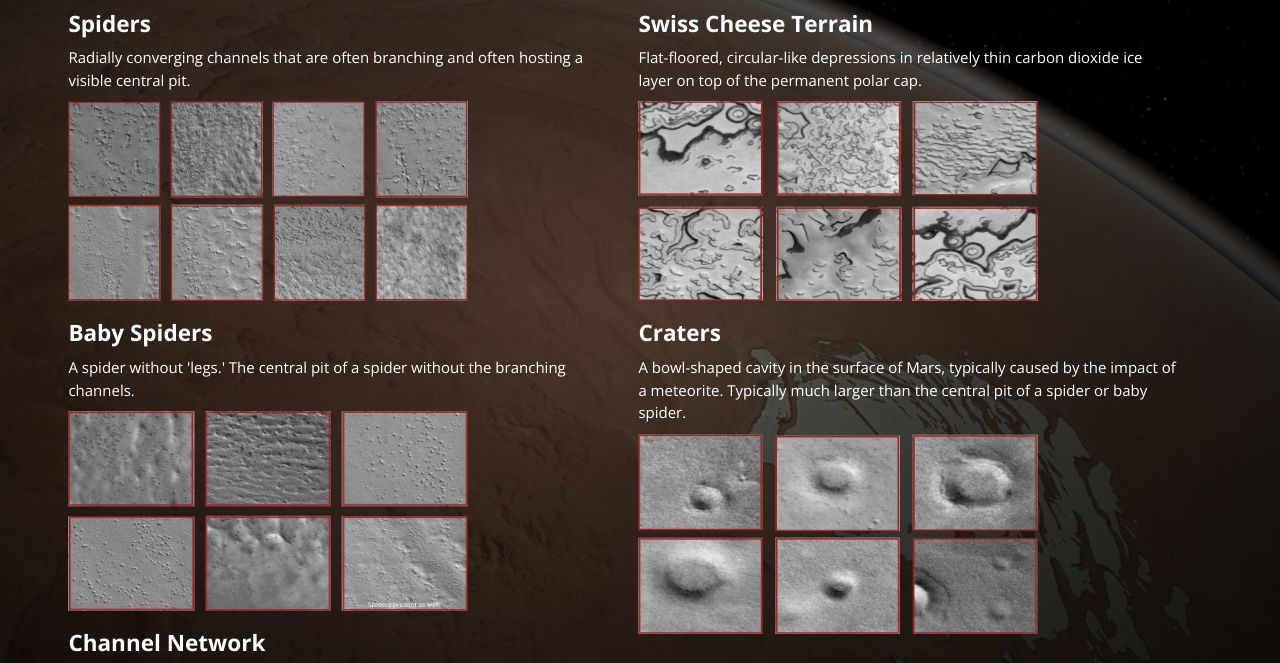
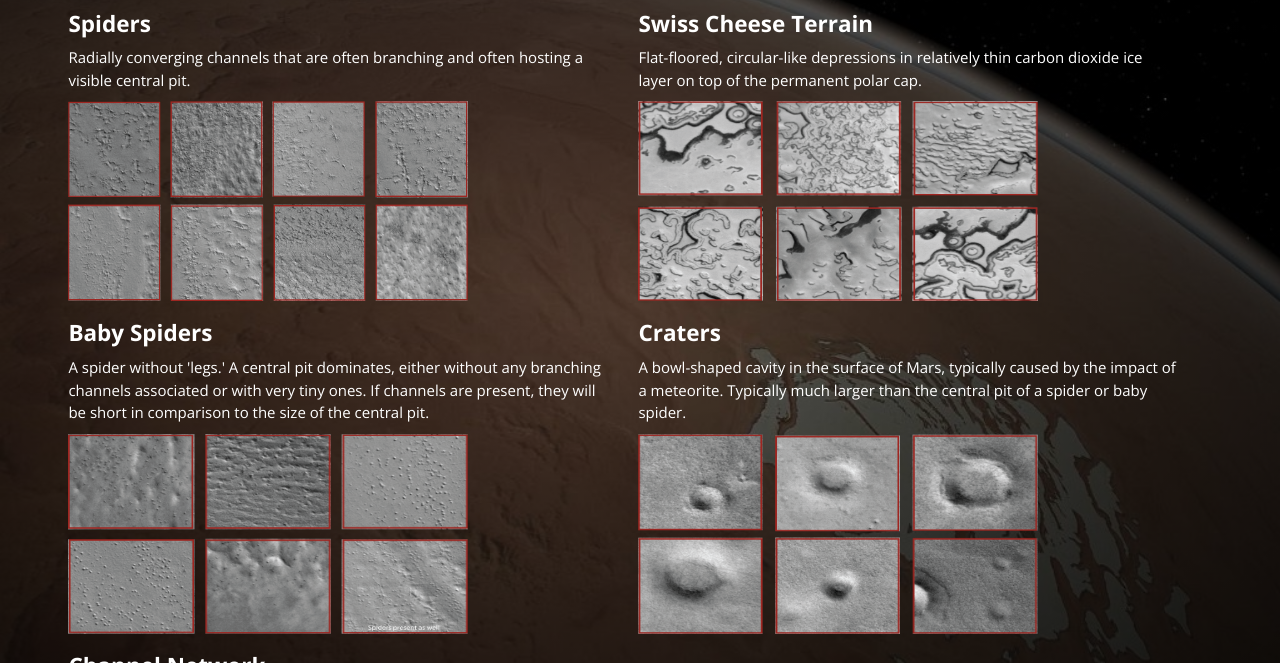
Before and after one commit to simoneduca/planet-four, a website: page public/index.html in a window 1280 px wide. Shown: the part 107-770 px from the top of the page. Drawn offline with nearby package versions, Linux system fonts and the light colour scheme.

Commit message:
Edit baby spider text

```diff
--- a/public/index.html
+++ b/public/index.html
@@ -33,7 +33,7 @@
             </div>
             <h2>Baby Spiders</h2>
             <div>
-                <p>A spider without 'legs.' The central pit of a spider without the branching channels.</p>
+                <p>A spider without 'legs.' A central pit dominates, either without any branching channels associated or with very tiny ones. If channels are present, they will be short in comparison to the size of the central pit.</p>
                 <a href="img/baby_spiders_sg.png" class="fancybox" rel="gallery" title="Baby Spiders">
                     <img src="img/baby_spiders_sg.png">
                 </a>
```
